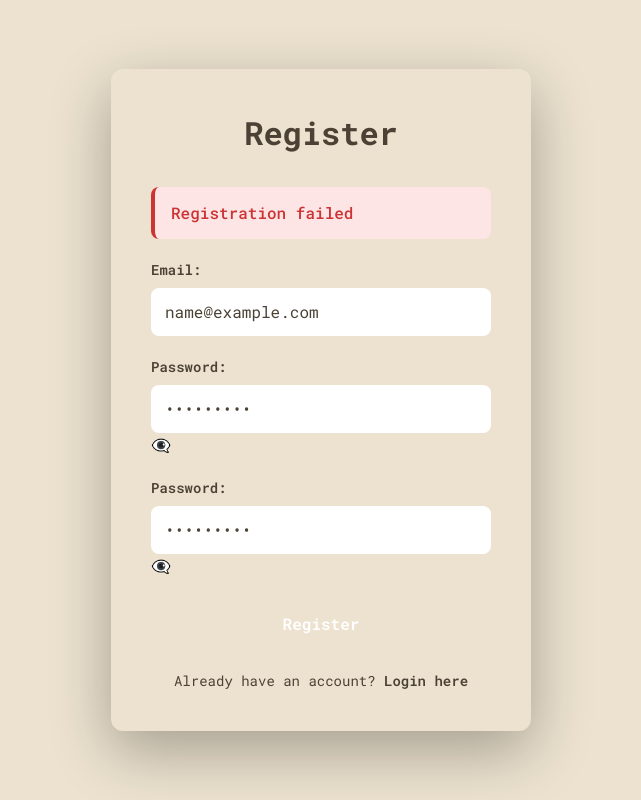
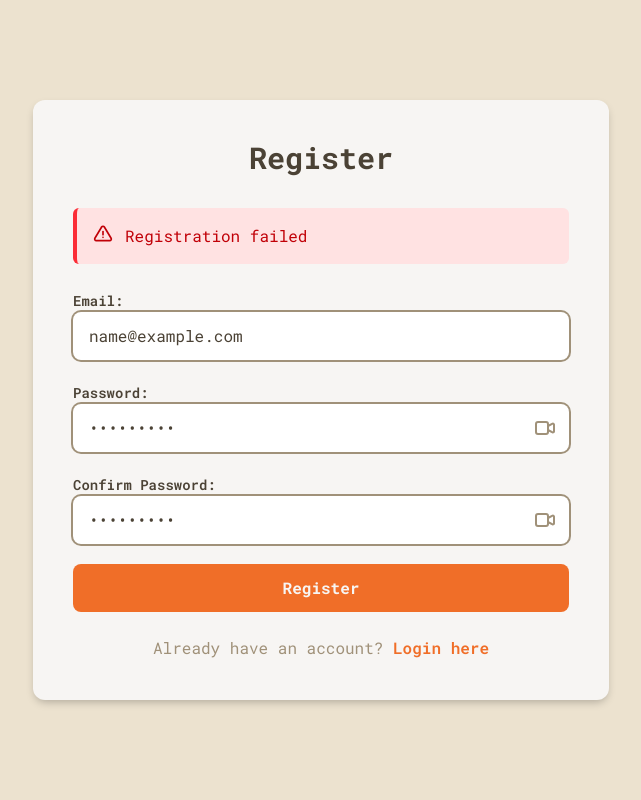
Before and after one commit to Dosoro/Watchlist, a React app in the folder frontend/: page /register in a window 1280 px wide. Both pictures are taken after typing "name@example.com", "Sample123", "Sample123" into the empty fields and a click on the button "Register". Shown: the whole page, without its empty margins (319-960 px from the left). Built offline with nearby package versions, Linux system fonts and the light colour scheme; no server answers; the HTML template or start-up script is replaced by a standard one.

Commit message:
update: updated all the css to tailwind css

```diff
--- a/frontend/package.json
+++ b/frontend/package.json
@@ -10,6 +10,7 @@
     "preview": "vite preview"
   },
   "dependencies": {
+    "@tabler/icons-react": "^3.36.0",
     "axios": "^1.13.2",
     "react": "^19.2.0",
     "react-dom": "^19.2.0",
--- a/frontend/src/index.css
+++ b/frontend/src/index.css
@@ -14,13 +14,7 @@
 
   --font-roboto: "Roboto Mono", monospace;
 
-  --animate-fade-in: fade-in 0.7s ease-out forwards;
-  --animate-fade-in-delay-1: fade-in 0.7s ease-out 0.2s forwards;
-  --animate-fade-in-delay-2: fade-in 0.7s ease-out 0.4s forwards;
-  --animate-fade-in-delay-3: fade-in 0.7s ease-out 0.6s forwards;
-  --animate-fade-in-delay-4: fade-in 0.7s ease-out 0.8s forwards;
-  --animate-scale-up: scale-up 0.9s ease-out forwards;
-  --animate-slide-in: slide-in 0.9s ease-out forwards;
+  --shadow-card: 0 4px 8px -2px rgba(0, 0, 0, 0.25);
 }
 
 @keyframes fade-in {
@@ -101,7 +95,7 @@
 
   /* Text selection */
   ::selection {
-    background-color: hsl(var(--accent));
+    background-color: hsl(var(--accent) / 0.5);
     color: hsl(var(--secondary));
   }
 
@@ -110,6 +104,32 @@
     color: hsl(var(--secondary));
   }
 }
+
+@layer components {
+  .input-base {
+    @apply w-full px-4 py-3 rounded-lg bg-white text-primary
+           ring-2 ring-secondary focus:outline-none
+           focus:ring-accent transition;
+  }
+  .error {
+    @apply flex items-start gap-3 rounded-md border-l-4 border-red-500 bg-red-100 p-4 text-red-700;
+  }
+}
+
+@layer utilities {
+  .animate-fade-in {
+    animation: fade-in 0.7s ease-out forwards;
+  }
+
+  .animate-scale-up {
+    animation: scale-up 0.9s ease-out forwards;
+  }
+
+  .animate-slide-in {
+    animation: slide-in 0.9s ease-out forwards;
+  }
+}
+
 .transition-width {
   transition-property: width;
 }
--- a/frontend/src/pages/LoginPage.jsx
+++ b/frontend/src/pages/LoginPage.jsx
@@ -1,7 +1,11 @@
 import { useState } from "react";
 import { useNavigate } from "react-router-dom";
 import { useAuth } from "../hooks/useAuth.js";
-import "../styles/AuthPages.css";
+import {
+  IconAlertTriangle,
+  IconVideo,
+  IconVideoOff,
+} from "@tabler/icons-react";
 
 function LoginPage() {
   const [email, setEmail] = useState("");
@@ -29,47 +33,111 @@ function LoginPage() {
   };
 
   return (
-    <div className="auth-container">
-      <div className="auth-box">
-        <h1>Login</h1>
+    <div className="min-h-screen flex items-center justify-center bg-background px-4 animate-fade-in">
+      <div className="w-full max-w-xl rounded-xl bg-foreground p-10 shadow-card">
+        <h1 className="mb-8 text-center text-3xl font-bold ">Login</h1>
 
-        {error && <div className="error-message">{error}</div>}
+        {error && (
+          <div className="error" role="alert" aria-live="assertive">
+            <IconAlertTriangle className="h-5 w-5 text-red-700" />
+            {error}
+          </div>
+        )}
 
-        <form onSubmit={handleSubmit}>
-          <div className="form-group">
-            <label htmlFor="email">Email:</label>
+        <form onSubmit={handleSubmit} className="space-y-5">
+          <div className="space-y-2">
+            <label
+              htmlFor="email"
+              className="text-sm font-semibold text-primary "
+            >
+              Email:
+            </label>
+            <div className="relative">
               <input
                 type="email"
                 id="email"
                 value={email}
                 onChange={(e) => setEmail(e.target.value)}
                 required
+                className="input-base"
               />
             </div>
+          </div>
 
-          <div className="form-group">
-            <label htmlFor="password">Password:</label>
+          <div className="space-y-2">
+            <label
+              htmlFor="password"
+              className="text-sm font-semibold text-primary "
+            >
+              Password:
+            </label>
+            <div className="relative">
               <input
                 type={showPassword ? "text" : "password"}
                 id="password"
                 value={password}
                 onChange={(e) => setPassword(e.target.value)}
+                className="input-base"
               />
               <button
                 type="button"
-              className="password-toggle"
                 onClick={() => setShowPassword(!showPassword)}
                 aria-label={showPassword ? "Hide password" : "Show password"}
+                className="
+                absolute
+                right-3
+                top-1/2
+                -translate-y-1/2
+                text-secondary
+                hover:text-accent
+                transition
+                cursor-pointer
+                "
               >
-              {showPassword ? "👁" : "🙈"}
+                {showPassword ? (
+                  <IconVideoOff className="h-6 w-6 hover:h-7 hover:w-7 duration-300" />
+                ) : (
+                  <IconVideo className="h-6 w-6 hover:h-7 hover:w-7 duration-300" />
+                )}
               </button>
             </div>
-          <button type="submit" disabled={loading}>
+          </div>
+          <button
+            type="submit"
+            disabled={loading}
+            className="
+            w-full
+            rounded-lg
+            bg-accent
+            px-4
+            py-3
+            font-bold
+            text-foreground
+            transition-all
+            duration-300
+            ease-out
+            hover:-translate-y-0.5
+            hover:shadow-lg
+            disabled:opacity-60
+            disabled:cursor-not-allowed
+            cursor-pointer
+          "
+          >
             {loading ? "Logging in..." : "Login"}
           </button>
         </form>
-        <p>
-          Don't have an account? <a href="/register"> Register here</a>
+        <p className=" font-normal text-secondary mt-6 flex items-center justify-center ">
+          Don't have an account?&nbsp;{" "}
+          <a
+            href="/register"
+            className="font-semibold
+            text-accent
+            inline-block
+            hover:underline"
+          >
+            {" "}
+            Register here
+          </a>
         </p>
       </div>
     </div>
--- a/frontend/src/pages/RegisterPage.jsx
+++ b/frontend/src/pages/RegisterPage.jsx
@@ -1,7 +1,11 @@
 import { useState } from "react";
 import { useNavigate } from "react-router-dom";
 import { useAuth } from "../hooks/useAuth.js";
-import "../styles/AuthPages.css";
+import {
+  IconAlertTriangle,
+  IconVideo,
+  IconVideoOff,
+} from "@tabler/icons-react";
 
 function RegisterPage() {
   const [email, setEmail] = useState("");
@@ -11,6 +15,7 @@ function RegisterPage() {
   const [showConfirmPassword, setShowConfirmPassword] = useState(false);
   const [error, setError] = useState("");
   const [loading, setLoading] = useState(false);
+
   const navigate = useNavigate();
   const { register } = useAuth();
 
@@ -29,9 +34,7 @@ function RegisterPage() {
     }
 
     setLoading(true);
-
     const result = await register(email, password, confirmPassword);
-
     setLoading(false);
 
     if (result.success) {
@@ -42,75 +45,141 @@ function RegisterPage() {
   };
 
   return (
-    <div className="auth-container">
-      <div className="auth-box">
-        <h1>Register</h1>
+    <div className="min-h-screen flex items-center justify-center bg-background px-4 animate-fade-in">
+      <div className="w-full max-w-xl rounded-xl bg-foreground p-10 shadow-card animate-scale-up">
+        <h1 className="mb-8 text-center text-3xl font-bold">Register</h1>
 
-        {error && <div className="error-message">{error}</div>}
+        {error && (
+          <div className="error mb-6" role="alert">
+            <IconAlertTriangle className="h-5 w-5" />
+            {error}
+          </div>
+        )}
 
-        <form onSubmit={handleSubmit}>
-          <div className="form-group">
-            <label htmlFor="email">Email:</label>
+        <form onSubmit={handleSubmit} className="space-y-5">
+          {/* Email */}
+          <div className="space-y-2">
+            <label className="text-sm font-semibold text-primary">Email:</label>
             <input
               type="email"
-              id="email"
               value={email}
               onChange={(e) => setEmail(e.target.value)}
               required
+              className="input-base"
             />
           </div>
 
-          <div className="form-group">
-            <label htmlFor="password">Password:</label>
-            <div className="password-input-wrapper">
+          {/* Password */}
+          <div className="space-y-2">
+            <label className="text-sm font-semibold text-primary">
+              Password:
+            </label>
+            <div className="relative">
               <input
                 type={showPassword ? "text" : "password"}
-                id="password"
                 value={password}
                 onChange={(e) => setPassword(e.target.value)}
                 required
+                className="input-base"
               />
               <button
-                className="password-toggle"
                 type="button"
                 onClick={() => setShowPassword(!showPassword)}
-                aria-label={showPassword ? "Hide password" : "Show Password"}
+                className="
+                  absolute
+                  right-3
+                  top-1/2
+                  -translate-y-1/2
+                  text-secondary
+                  hover:text-accent
+                  transition
+                "
               >
-                {showPassword ? "👁️" : "👁️‍🗨️"}
+                {showPassword ? (
+                  <IconVideoOff className="h-6 w-6" />
+                ) : (
+                  <IconVideo className="h-6 w-6" />
+                )}
               </button>
             </div>
           </div>
 
-          <div className="form-group">
-            <label htmlFor="confirmPassword">Password:</label>
-            <div className="password-input-wrapper">
+          {/* Confirm Password */}
+          <div className="space-y-2">
+            <label className="text-sm font-semibold text-primary">
+              Confirm Password:
+            </label>
+            <div className="relative">
               <input
                 type={showConfirmPassword ? "text" : "password"}
-                id="confirmPassword"
                 value={confirmPassword}
                 onChange={(e) => setConfirmPassword(e.target.value)}
                 required
+                className="input-base"
               />
               <button
-                className="password-toggle"
                 type="button"
                 onClick={() => setShowConfirmPassword(!showConfirmPassword)}
-                aria-label={
-                  showConfirmPassword ? "Hide password" : "Show Password"
-                }
+                className="
+                  absolute
+                  right-3
+                  top-1/2
+                  -translate-y-1/2
+                  text-secondary
+                  hover:text-accent
+                  transition
+                "
               >
-                {showConfirmPassword ? "👁️" : "👁️‍🗨️"}
+                {showConfirmPassword ? (
+                  <IconVideoOff className="h-6 w-6" />
+                ) : (
+                  <IconVideo className="h-6 w-6" />
+                )}
               </button>
             </div>
           </div>
 
-          <button type="submit" disabled={loading}>
+          {/* Submit */}
+          <button
+            type="submit"
+            disabled={loading}
+            className="
+              w-full
+              rounded-lg
+              bg-accent
+              px-4
+              py-3
+              font-bold
+              text-foreground
+
+              transition-all
+              duration-200
+              ease-out
+
+              hover:-translate-y-0.5
+              hover:shadow-lg
+
+              disabled:opacity-60
+              disabled:cursor-not-allowed
+            "
+          >
             {loading ? "Registering..." : "Register"}
           </button>
         </form>
 
-        <p>
-          Already have an account? <a href="/login">Login here</a>
+        <p className="mt-6 flex justify-center text-secondary">
+          Already have an account?&nbsp;
+          <a
+            href="/login"
+            className="
+              inline-block
+              font-semibold
+              text-accent
+              hover:underline
+            "
+          >
+            Login here
+          </a>
         </p>
       </div>
     </div>
--- a/frontend/src/styles/AuthPages.css
+++ /dev/null
@@ -1,225 +0,0 @@
-@import url("https://fonts.googleapis.com/css2?family=Roboto+Mono:ital,wght@0,100..700;1,100..700&display=swap");
-
-/* =========================
-   Auth Page Components
-   ========================= */
-@layer components {
-  /* Component layer - auth specific styles */
-  .auth-container {
-    /* Main container for auth pages */
-    min-height: 100vh;
-    /* Full screen height */
-    display: flex;
-    /* Flexbox layout */
-    align-items: center;
-    /* Center vertically */
-    justify-content: center;
-    /* Center horizontally */
-    padding: 20px;
-    /* Space on sides */
-    background: var(--color-background);
-    /* Purple gradient background */
-    animation: var(--animate-fade-in);
-    /* Fade in animation */
-  }
-
-  .auth-box {
-    /* Form box container */
-    width: 100%;
-    /* Full width */
-    max-width: 420px;
-    /* Max width on desktop */
-    padding: 40px;
-    /* Internal padding */
-    background: var(--color-foreground);
-    /* Very light background */
-    border-radius: 12px;
-    /* Rounded corners */
-    box-shadow: 0 20px 60px rgba(0, 0, 0, 0.3);
-    /* Deep shadow for depth */
-    animation: var(--animate-scale-up);
-    /* Scale up animation */
-  }
-
-  .auth-box h1 {
-    /* Heading */
-    margin-bottom: 30px;
-    /* Space below */
-    text-align: center;
-    /* Center text */
-    font-size: 32px;
-    /* Large heading */
-    font-weight: 700;
-    /* Bold */
-    color: var(--color-primary);
-    /* Dark text */
-    animation: var(--animate-fade-in-1);
-    /* Fade in with 0.2s delay */
-  }
-
-  .error-message {
-    /* Error message styling */
-    margin-bottom: 20px;
-    /* Space below */
-    padding: 14px 16px;
-    /* Internal padding */
-    background: #fee5e5;
-    /* Light red background */
-    color: #c33;
-    /* Red text */
-    border-left: 4px solid #c33;
-    /* Red left border accent */
-    border-radius: 8px;
-    /* Rounded corners */
-    font-weight: 500;
-    /* Slightly bold */
-    animation: var(--animate-slide-in);
-    /* Slide in animation */
-  }
-
-  .form-group {
-    /* Form field wrapper */
-    margin-bottom: 20px;
-    /* Space between fields */
-    animation: var(--animate-fade-in-2);
-    /* Fade in with 0.4s delay */
-  }
-
-  .form-group label {
-    /* Label styling */
-    display: block;
-    /* Full width */
-    margin-bottom: 8px;
-    /* Space below label */
-    font-size: 14px;
-    /* Small text */
-    font-weight: 600;
-    /* Semi-bold */
-    color: var(--color-primary);
-    /* Dark text */
-  }
-
-  .form-group input {
-    /* Input field styling */
-    width: 100%;
-    /* Full width */
-    padding: 12px 14px;
-    /* Internal padding */
-    font-size: 16px;
-    /* Normal text */
-    border-radius: 8px;
-    /* Rounded corners */
-    border: 2px solid var(--color-secondary);
-    /* Light purple border */
-    background: white;
-    /* White background */
-    transition: 0.3s ease;
-    /* Smooth transition on state change */
-    font-family: var(--font-roboto);
-    /* Use Roboto font */
-  }
-
-  .form-group input:focus {
-    /* Input focus state */
-    outline: none;
-    /* Remove default outline */
-    border-color: var(--color-accent);
-    /* Purple border */
-    box-shadow: 0 0 0 3px rgba(102, 126, 234, 0.1);
-    /* Subtle purple glow */
-  }
-
-  button[type="submit"] {
-    /* Submit button styling */
-    width: 100%;
-    /* Full width */
-    padding: 14px 16px;
-    /* Internal padding */
-    font-size: 16px;
-    /* Normal text */
-    font-weight: 600;
-    /* Semi-bold */
-    color: white;
-    /* White text */
-    background: var(--color-accent);
-    /* Purple background */
-    border: none;
-    /* No border */
-    border-radius: 8px;
-    /* Rounded corners */
-    transition: 0.3s ease;
-    /* Smooth transition */
-    cursor: pointer;
-    /* Pointer cursor */
-    animation: var(--animate-fade-in-3);
-    /* Fade in with 0.6s delay */
-  }
-
-  button[type="submit"]:hover:not(:disabled) {
-    /* Button hover state */
-    transform: translateY(-2px);
-    /* Move up slightly */
-    box-shadow: 0 10px 25px rgba(102, 126, 234, 0.3);
-    /* Add shadow */
-  }
-
-  button[type="submit"]:disabled {
-    /* Button disabled state */
-    opacity: 0.6;
-    /* Make slightly transparent */
-    cursor: not-allowed;
-    /* Show not-allowed cursor */
-  }
-
-  .auth-box p {
-    /* Paragraph text at bottom */
-    margin-top: 20px;
-    /* Space above */
-    text-align: center;
-    /* Center text */
-    font-size: 14px;
-    /* Small text */
-    color: var(--color-secondary);
-    /* Medium gray text */
-    animation: var(--animate-fade-in-4);
-    /* Fade in with 0.8s delay */
-  }
-
-  .auth-box a {
-    /* Link styling */
-    color: var(--color-accent);
-    /* Purple text */
-    font-weight: 600;
-    /* Semi-bold */
-    text-decoration: none;
-    /* No underline */
-    transition: 0.3s ease;
-    /* Smooth transition */
-  }
-
-  .auth-box a:hover {
-    /* Link hover state */
-    text-decoration: underline;
-    /* Add underline */
-    opacity: 0.8;
-    /* Slightly transparent */
-  }
-}
-
-/* =========================
-   Mobile Responsive
-   ========================= */
-@media (max-width: 600px) {
-  /* On screens smaller than 600px */
-  @layer components {
-    .auth-box {
-      padding: 30px;
-      /* Less padding on mobile */
-    }
-
-    .auth-box h1 {
-      font-size: 28px;
-      /* Smaller heading on mobile */
-    }
-  }
-}
```
Lines whose indentation alone changed are shown as unchanged.
